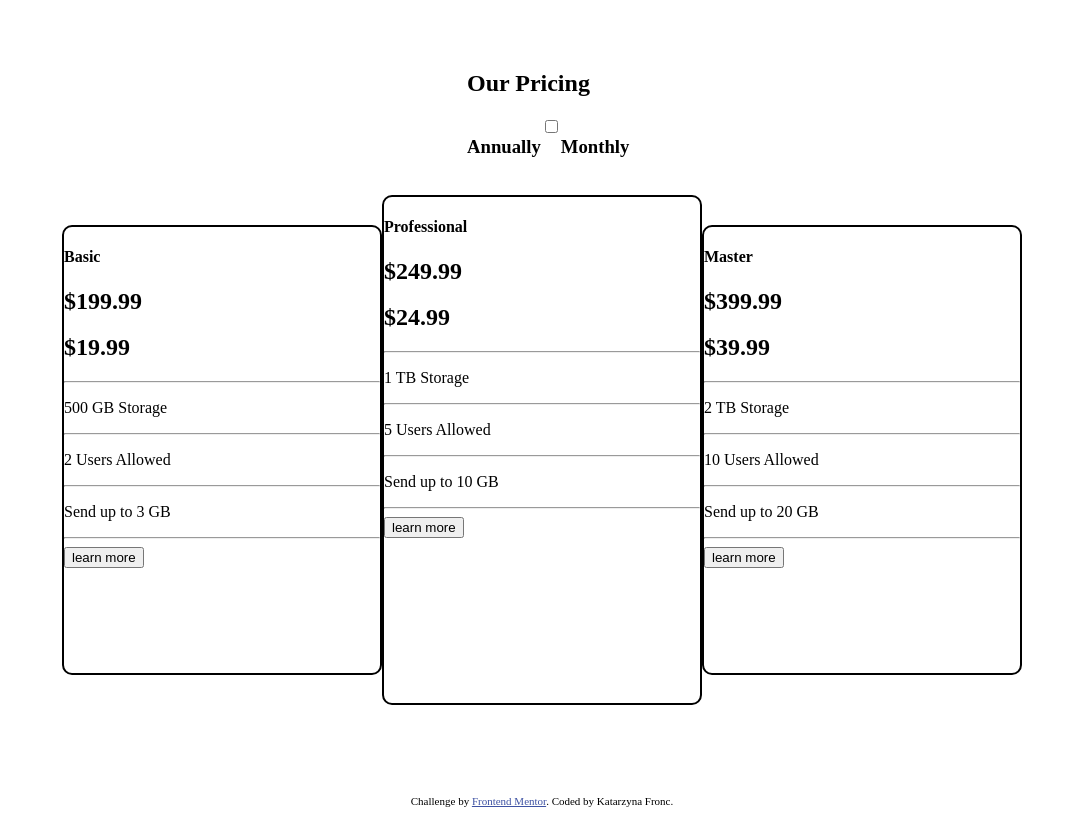
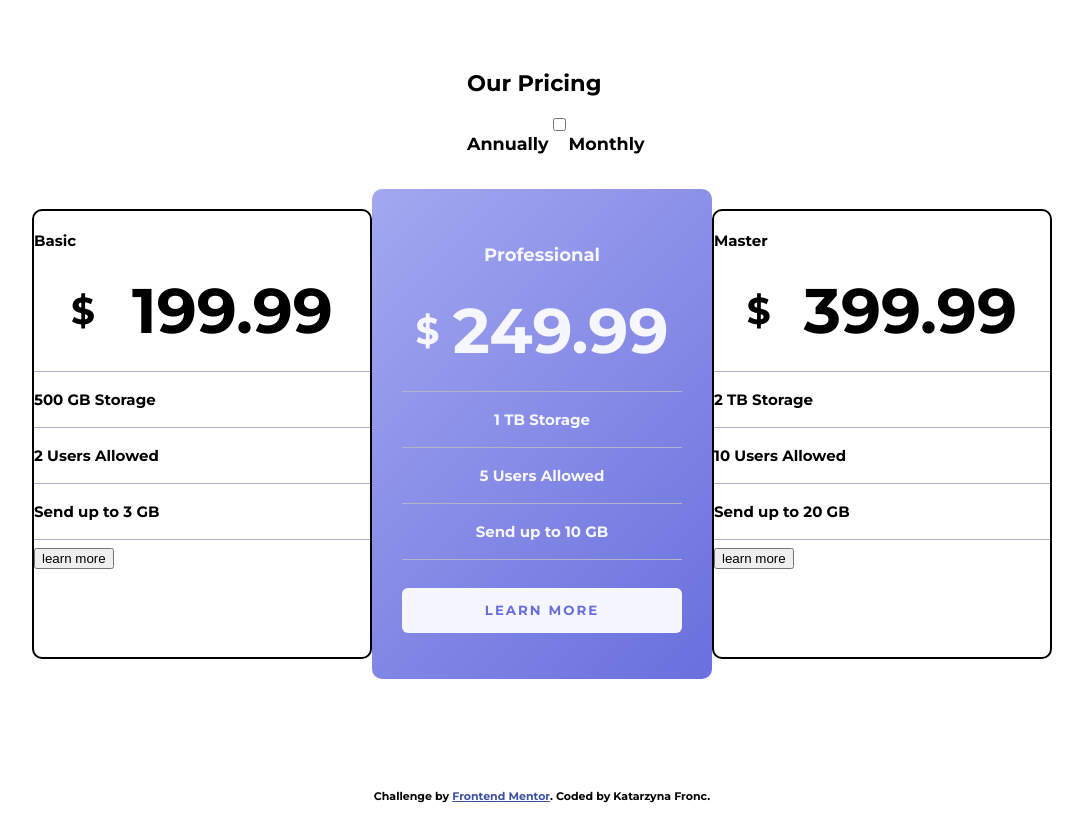
Before and after one commit to katarzynaFronc/Exercise6, a plain HTML site: page index.html in a window 1280 px wide. Shown: the whole page, without its empty margins (98-1181 px from the left). Drawn offline with Linux system fonts and the light colour scheme.

Commit message:
CSS styles added to the middle column

```diff
--- a/index.html
+++ b/index.html
@@ -3,11 +3,11 @@
   <head>
     <meta charset="UTF-8" />
     <meta name="viewport" content="width=device-width, initial-scale=1.0" />
-    <!-- displays site properly based on user's device -->
-
     <link rel="icon" type="image/png" sizes="32x32" href="./images/favicon-32x32.png" />
     <link rel="stylesheet" type="text/css" href="styles.css" />
-
+    <link rel="preconnect" href="https://fonts.googleapis.com">
+    <link rel="preconnect" href="https://fonts.gstatic.com" crossorigin>
+    <link href="https://fonts.googleapis.com/css2?family=Montserrat:wght@700&display=swap" rel="stylesheet">
     <title>Frontend Mentor | Toggle</title>
   </head>
   <body>
@@ -25,8 +25,8 @@
     <section class="content">
       <div class="content--basic">
         <h4>Basic</h4>
-        <h1>$199.99</h1>
-        <h1>$19.99</h1>
+        <span class="price--annually"><p class="dolar">$</p>199.99</span>
+        <span class="price--monthly"><p class="dolar">$</p>19.99</span>
         <hr>
         <p>500 GB Storage</p>
         <hr>
@@ -37,9 +37,9 @@
         <button>learn more</button>
       </div>
       <div class="content--professional">
-        <h4>Professional</h4>
-        <h1>$249.99</h1>
-        <h1>$24.99</h1>
+        <h4 class="content--name professional--name">Professional</h4>
+        <span class="price--annually"><p class="dolar">$</p>249.99</span>
+        <span class="price--monthly"><p class="dolar">$</p>24.99</span>
         <hr>
         <p>1 TB Storage</p>
         <hr>
@@ -47,12 +47,12 @@
         <hr>
         <p>Send up to 10 GB</p>
         <hr>
-        <button>learn more</button>
+        <button class="professional--button">learn more</button>
       </div>
       <div class="content--master">
         <h4>Master</h4>
-        <h1>$399.99</h1>
-        <h1>$39.99</h1>
+        <span class="price--annually"><p class="dolar">$</p>399.99</span>
+        <span class="price--monthly"><p class="dolar">$</p>39.99</span>
         <hr>
         <p>2 TB Storage</p>
         <hr>
--- a/styles.css
+++ b/styles.css
@@ -1,3 +1,22 @@
+:root {
+  /* -----------colors----------- */
+  --color-primary-LinearGradient1: hsl(236, 72%, 79%);
+  --color-primary-LinearGradient2: hsl(237, 63%, 64%);
+  --color-neutral-VeryLightGrayishBlue: hsl(240, 78%, 98%);
+  --color-neutral-LightGrayishBlue: hsl(234, 14%, 74%);
+  --color-neutral-GrayishBlue: hsl(233, 13%, 49%);
+  --color-neutral-DarkGrayishBlue: hsl(232, 13%, 33%);
+
+  /* -----------fonts----------- */
+  font-family: "Montserrat", sans-serif;
+  font-size: 15px;
+}
+
+body {
+  --Font-Family-Montserrat: "Montserrat", sans-serif;
+  /* width: 1440px; */
+}
+
 .pricing {
   display: flex;
   flex-direction: column;
@@ -16,8 +35,8 @@
 .content {
   display: grid;
   height: 600px;
-  grid-template-columns: 320px 320px 320px;
-  grid-auto-rows: 30px 450px 30px;
+  grid-template-columns: 340px 340px 340px;
+  grid-auto-rows: 20px 450px 20px;
   justify-content: center;
   margin: auto;
 }
@@ -34,16 +53,68 @@
   grid-column-start: 2;
   grid-column-end: 3;
   grid-row: 1/4;
-  border: 2px solid black;
+  border: 0;
   border-radius: 10px;
+  background: linear-gradient(135deg, var(--color-primary-LinearGradient1), var(--color-primary-LinearGradient2));
+  color: var(--color-neutral-VeryLightGrayishBlue);
+  text-align: center;
+  padding: 35px 30px 40px 30px;
 }
 
 .content--master {
   grid-column-start: 3;
   grid-column-end: 4;
   grid-row: 2/3;
-  border: 2px solid black;
+  border: 2px solid #000000;
   border-radius: 10px;
+}
+
+.content--name {
+  font-size: 1.2rem;
+  margin-top: 20px;
+}
+
+.professional--name {
+}
+
+.price--annually {
+  display: flex;
+  flex-direction: row;
+  justify-content: space-evenly;
+  align-items: center;
+  font-size: 4.2rem;
+  margin: 20px 0 20px 0;
+}
+
+.dolar {
+  font-size: 2.5rem;
+}
+
+.price--monthly {
+  display: none;
+}
+
+p {
+  margin: 18px 0 18px 0;
+}
+
+.professional--button {
+  width: 100%;
+  height: 45px;
+  border: 0;
+  border-radius: 6px;
+  margin-top: 20px;
+  background-color: var(--color-neutral-VeryLightGrayishBlue);
+  color: var(--color-primary-LinearGradient2);
+  font-family: "Montserrat", sans-serif;
+  text-transform: uppercase;
+  letter-spacing: 2px;
+}
+
+hr {
+  border: none;
+  height: 1px;
+  background-color: var(--color-neutral-LightGrayishBlue);
 }
 
 /*-----------------------------*/
```
